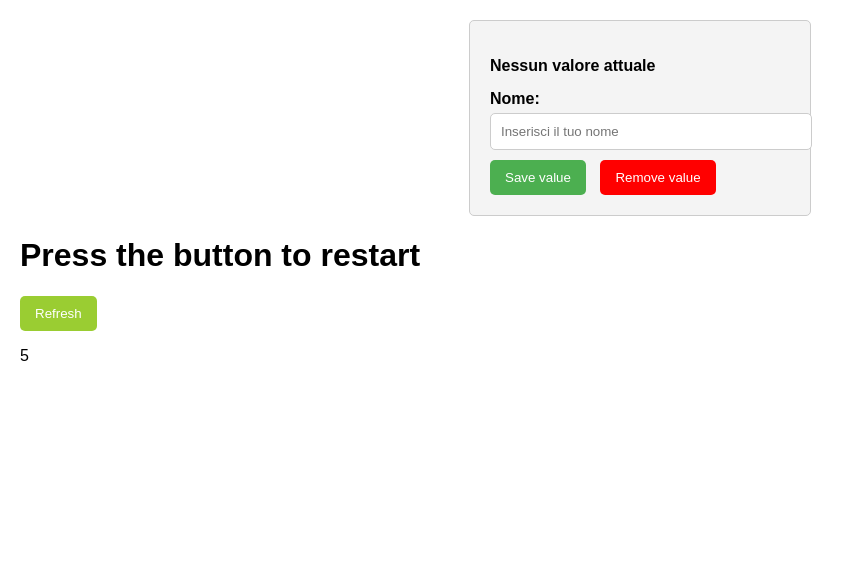
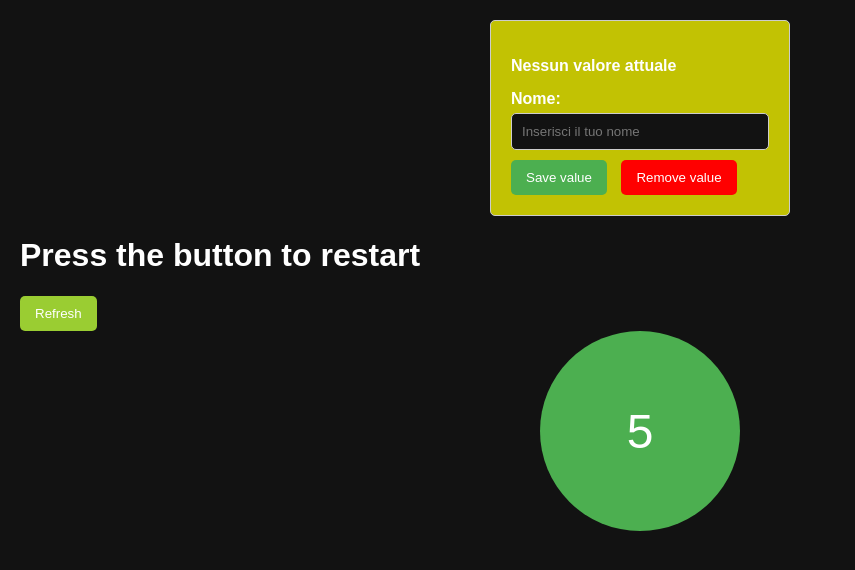
Before and after one commit to Luca-Favaretto/U2-W3-D2-FS0523IT-A, a plain HTML site: page index.html in a window 1280 px wide. Shown: the whole page, without its empty margins (0-855 px from the left). Drawn offline with Linux system fonts and the light colour scheme.

Commit message:
test dark scheme

```diff
--- a/index.html
+++ b/index.html
@@ -4,13 +4,19 @@
     <meta charset="UTF-8" />
     <meta name="viewport" content="width=device-width, initial-scale=1.0" />
     <style>
+      * {
+        box-sizing: border-box;
+      }
+      html {
+        color-scheme: dark;
+      }
       body {
         font-family: Arial, sans-serif;
         margin: 20px;
       }
 
       form {
-        background-color: #f4f4f4;
+        background-color: rgb(194, 194, 3);
         padding: 20px;
         border: 1px solid #ccc;
         border-radius: 5px;
@@ -64,6 +70,22 @@
         margin-right: 10px;
         background-color: yellowgreen;
       }
+      #timer {
+        border-radius: 50%;
+        width: 200px;
+        height: 200px;
+        margin-inline: auto;
+        background-color: #4caf50;
+        position: relative;
+      }
+      #timer > p {
+        font-size: 3em;
+        position: absolute;
+        top: 50%;
+        left: 50%;
+        transform: translate(-50%, -50%);
+        margin: 0px;
+      }
     </style>
     <title>Document</title>
   </head>
@@ -82,7 +104,9 @@
     </form>
     <h1>Press the button to restart</h1>
     <button type="button">Refresh</button>
-    <div id="timer"></div>
+    <div id="timer">
+      <p>0</p>
+    </div>
 
     <script src="./js/script.js"></script>
   </body>
--- a/js/script.js
+++ b/js/script.js
@@ -15,7 +15,7 @@ window.addEventListener("DOMContentLoaded", () => {
   newItemDate();
   const TIME_BTN = document.querySelector('button[type="button"] ');
   TIME_BTN.onclick = newItemDate;
-  setInterval(timePassed, 200);
+  setInterval(timePassed, 1000);
 });
 
 const addLocalName = function (e) {
@@ -41,11 +41,11 @@ const newItemDate = function () {
 const timePassed = function () {
   const firstDate = new Date(localStorage.getItem("date-item"));
   const diffTime = Math.floor((new Date() - firstDate) / 1000);
-  console.log(diffTime);
   const divTime = document.getElementById("timer");
   while (divTime.firstChild) {
     divTime.firstChild.remove();
   }
+
   let p = document.createElement("p");
   p.innerHTML = diffTime;
   divTime.appendChild(p);
```
